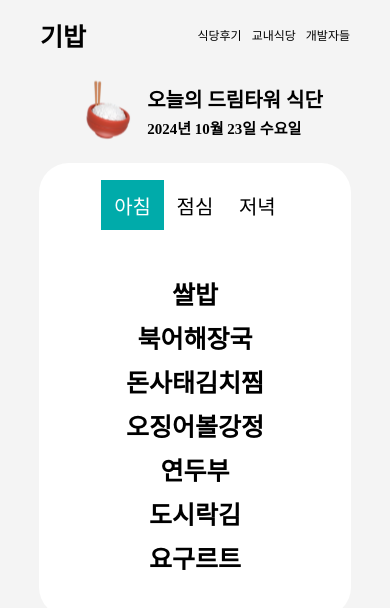
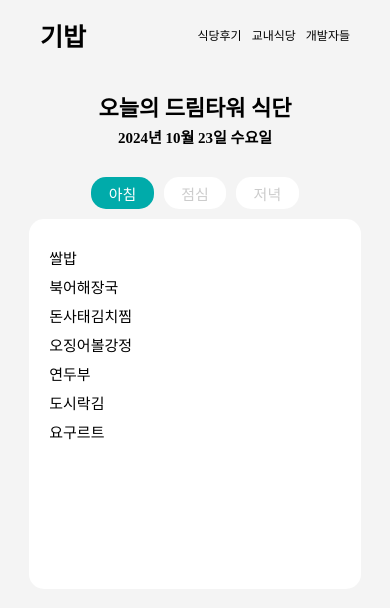
Before and after one commit to cho4u4o/Kyonggi-Univ-Diet-Information-FE, a React (Vite) app: page / in a window 390 px wide. Shown: the top 608 px of the page. Built offline with nearby package versions, Linux system fonts and the light colour scheme.

Commit message:
design : adjust mobile view details

```diff
--- a/src/components/MenuCardSection.jsx
+++ b/src/components/MenuCardSection.jsx
@@ -39,11 +39,11 @@ const MenuCard = styled.div`
   padding: 20px;
 
   @media (max-width: 480px) {
-    border-radius: 0 0 30px 30px;
+    align-items: start;
+    border-radius: 15px;
     border: none;
-    width: 80vw;
+    width: 85vw;
     height: 400px;
-    align-items: flex-start;
   }
   @media (max-width: 390px) {
     height: 370px;
@@ -58,6 +58,8 @@ const MenuDiv = styled.div`
 
   @media (max-width: 480px) {
     padding: 0;
+    text-align: start;
+    margin: 0;
   }
 `
 
@@ -74,13 +76,14 @@ const MenuSelector = styled.div`
   margin-right: 20px;
 
   @media (max-width: 480px) {
-    border-radius: 30px 30px 0 0;
+    background-color: transparent;
     border: none;
     width: 80vw;
-    height: 10vh;
+    height: 32px;
     display: flex;
     flex-direction: row;
     margin: 0;
+    margin-bottom: 10px;
   }
 `
 
@@ -91,7 +94,7 @@ const MenuSelectorBtn = styled.button`
   flex-direction: column;
   border: none;
   background-color: ${(props) => (props.isSelected ? '#00abaa' : '#fff')};
-  color: ${(props) => (props.isSelected ? '#fff' : '#000')};
+  color: ${(props) => (props.isSelected ? '#fff' : '#ccc')};
   cursor: pointer;
   height: 140px;
   width: 80px;
@@ -103,17 +106,19 @@ const MenuSelectorBtn = styled.button`
 
   @media (max-width: 480px) {
     width: 16vw;
-    height: 50px;
-    font-size: 20px;
+    height: 32px;
+    font-size: 15px;
+    border-radius: 15px;
+    margin-right: ${(props) => props.marginright}px;
   }
 `
 
 const Menu = styled.p`
   font-family: Pretendard;
-  font-size: 30px;
-  font-weight: 600;
+  font-size: 25px;
+  font-weight: 500;
   margin: 0px;
-  padding-top: 8px;
+  padding-top: 12px;
   cursor: pointer;
   color: ${(props) => (props.isSelected ? '#00abaa' : '#000')};
 
@@ -121,8 +126,9 @@ const Menu = styled.p`
     color: #00abaa;
   }
 
-  @media (max-width: 390px) {
-    font-size: 25px;
+  @media (max-width: 480px) {
+    padding-top: 8px;
+    font-size: 15px;
   }
 `
 
@@ -274,6 +280,7 @@ export default function MenuCardSection() {
                 setSelectedMenu(null)
               }}
               isSelected={clicked === index}
+              marginright={index === 2 ? 0 : 10}
             >
               <Icons> {icons[index]}</Icons>
               {labels[index]}
--- a/src/pages/Home.jsx
+++ b/src/pages/Home.jsx
@@ -7,7 +7,7 @@ const Content = styled.div`
   display: flex;
   flex-direction: column;
   align-items: center;
-  width: 100vw;
+  width: 100%;
   height: calc(100vh - 100px);
   margin: 0;
   background-color: #f4f4f4;
@@ -32,7 +32,7 @@ const TodayTitleContainer = styled.div`
 const Logo = styled.img`
   margin: 0;
   @media (max-width: 480px) {
-    width: 80px;
+    display: none;
   }
 `
 
@@ -46,6 +46,8 @@ const TitleWrapper = styled.div`
 
   @media (max-width: 480px) {
     justify-content: center;
+    text-align: center;
+    padding-top: 20px;
   }
 `
 
@@ -55,10 +57,8 @@ const Title = styled.p`
   font-weight: 700;
   margin: 0;
   @media (max-width: 480px) {
-    font-size: 25px;
-  }
-  @media (max-width: 390px) {
-    font-size: 20px;
+    font-size: 22px;
+    width: 250px;
   }
 `
 
@@ -67,8 +67,11 @@ const Subtitle = styled.p`
   font-size: 20px;
   font-weight: 600;
   margin-top: 4px;
-  @media (max-width: 390px) {
+  @media (max-width: 480px) {
     font-size: 15px;
+    width: 250px;
+    padding: 0;
+    margin-bottom: 20px;
   }
 `
 
```
Also changed, not shown: src/index.css (+6 -1 lines).
